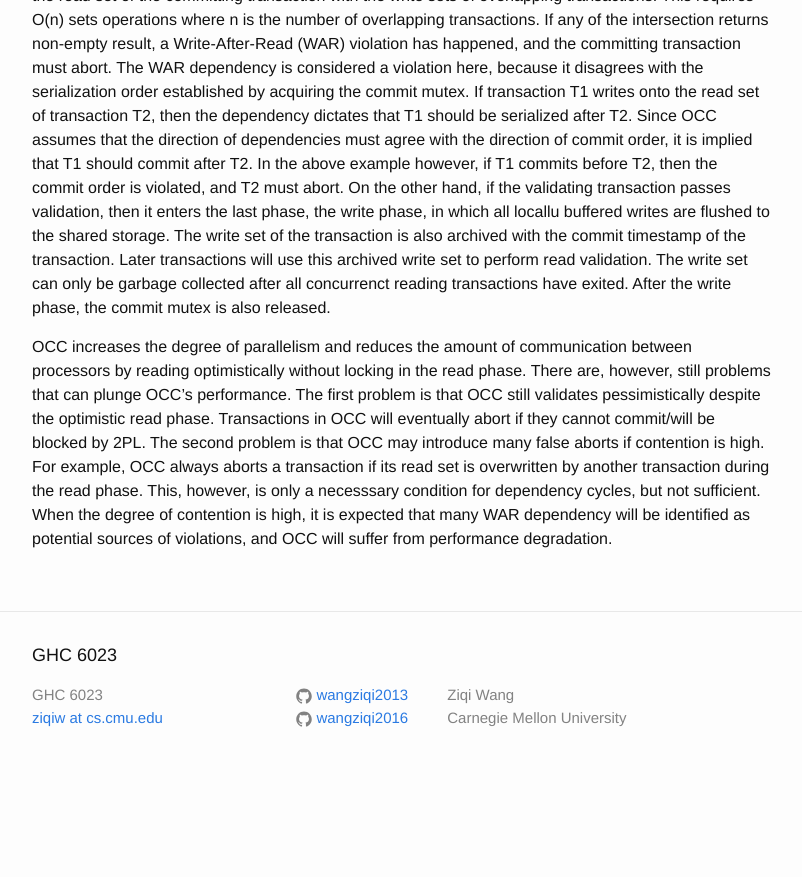
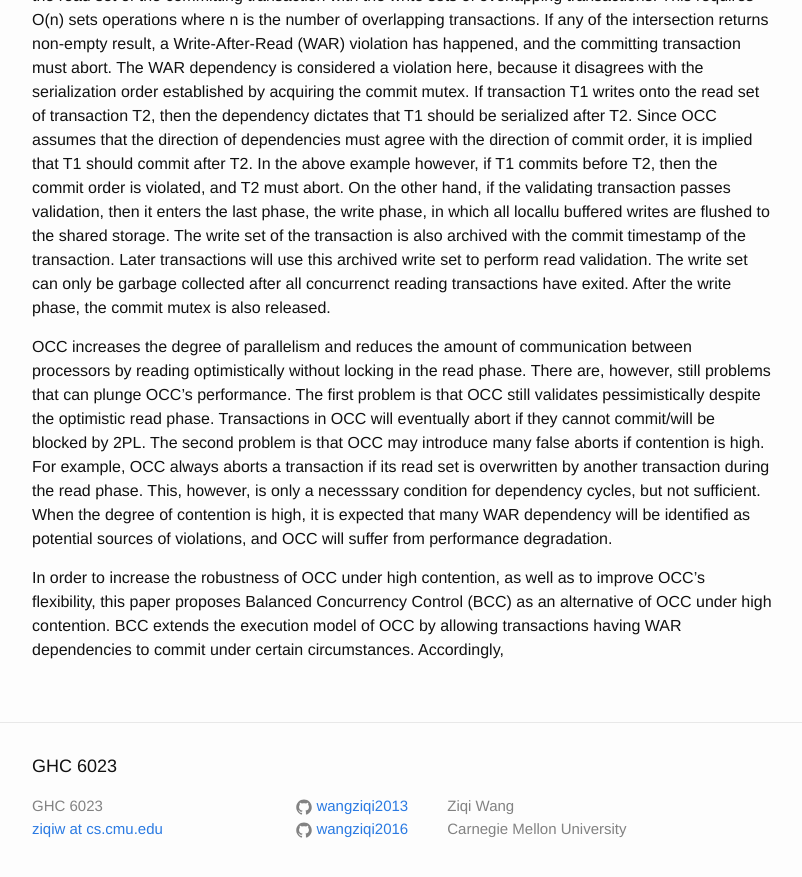
Before and after one commit to wangziqi2013/wangziqi2013.github.io, a Jekyll site: the page built from _posts/2018-06-25-bcc.markdown, in a window 1280 px wide and 900 px high, scrolled down 982 px. Shown: the top 877 px of the window, without its empty margins (238-1040 px from the left). Built offline with Jekyll 4.4.1, drawn with Linux system fonts in a browser that asks for light colours; before the commit the page ends 1771 px from its top, so only the background shows below that.

Commit message:
Introducing BCC

```diff
--- a/_posts/2018-06-25-bcc.markdown
+++ b/_posts/2018-06-25-bcc.markdown
@@ -51,3 +51,7 @@ false aborts if contention is high. For example, OCC always aborts a transaction
 another transaction during the read phase. This, however, is only a necesssary condition for dependency cycles, but
 not sufficient. When the degree of contention is high, it is expected that many WAR dependency will be identified as
 potential sources of violations, and OCC will suffer from performance degradation.
+
+In order to increase the robustness of OCC under high contention, as well as to improve OCC's flexibility, this paper
+proposes Balanced Concurrency Control (BCC) as an alternative of OCC under high contention. BCC extends the execution
+model of OCC by allowing transactions having WAR dependencies to commit under certain circumstances. Accordingly,
```
